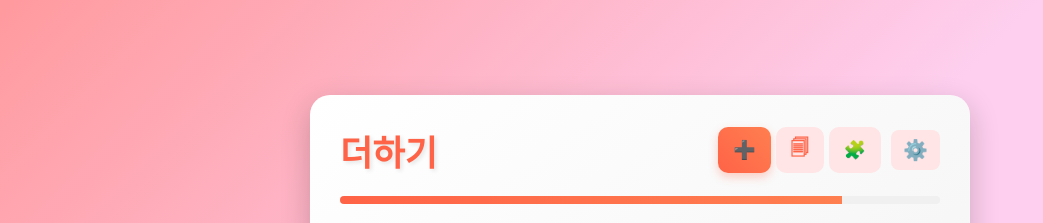
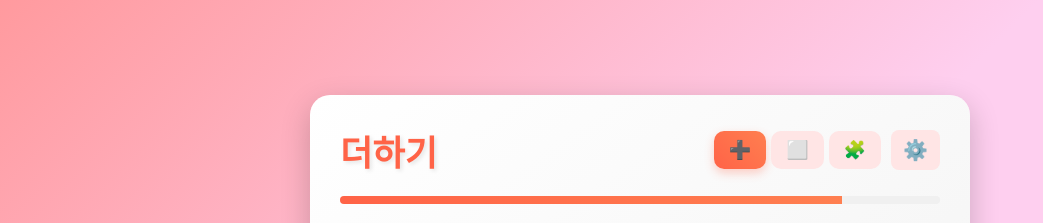
Before and after one commit to moku-kumo/smart-plus, a plain HTML site: page index.html in a window 1280 px wide. Shown: the top 223 px of the page, without its empty margins (0-1043 px from the left). Drawn offline with Linux system fonts and the light colour scheme.

Commit message:
빈칸채우기 아이콘 변경

```diff
--- a/index.html
+++ b/index.html
@@ -18,7 +18,7 @@
             <div class="header-controls">
                 <div class="mode-selector">
                     <button class="mode-btn active" onclick="switchMode('addition')">➕</button>
-                    <button class="mode-btn" onclick="switchMode('pattern')">🗐</button>
+                    <button class="mode-btn" onclick="switchMode('pattern')">⬜</button>
                     <button class="mode-btn" onclick="switchMode('stepPattern')">🧩</button>
                 </div>
                 <button class="settings-btn" onclick="openSettings()">⚙️</button>
```
